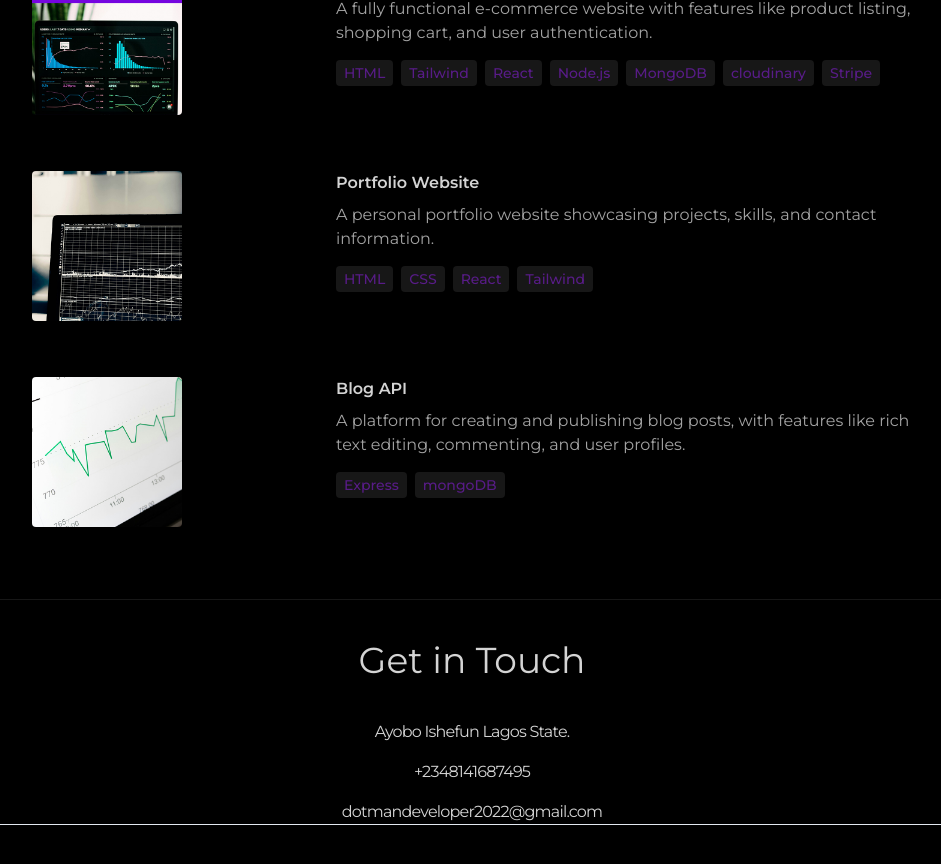
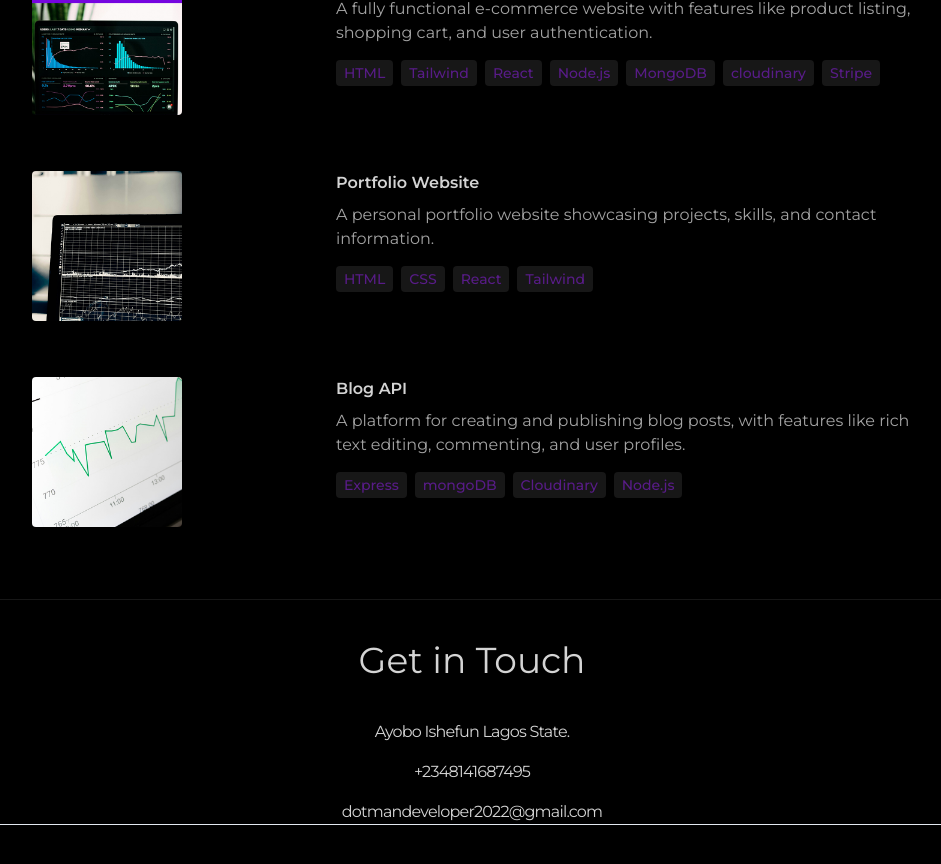
Before and after one commit to maleekadedotun/react-portfolio, a React (Vite) app: page / in a window 1280 px wide. Shown: the part 2595-3459 px from the top of the page, without its empty margins (168-1109 px from the left). Built offline with nearby package versions, Linux system fonts and the light colour scheme; no server answers; a web font is replaced by a local one.

Commit message:
edit portfolio

```diff
--- a/src/constants/index.js
+++ b/src/constants/index.js
@@ -78,7 +78,7 @@ export const PROJECTS = [
     image: project4,
     description:
       "A platform for creating and publishing blog posts, with features like rich text editing, commenting, and user profiles.",
-    technologies: [ "Express", "mongoDB"],
+    technologies: [ "Express", "mongoDB", "Cloudinary", "Node.js"],
   },
 ];
 
```
